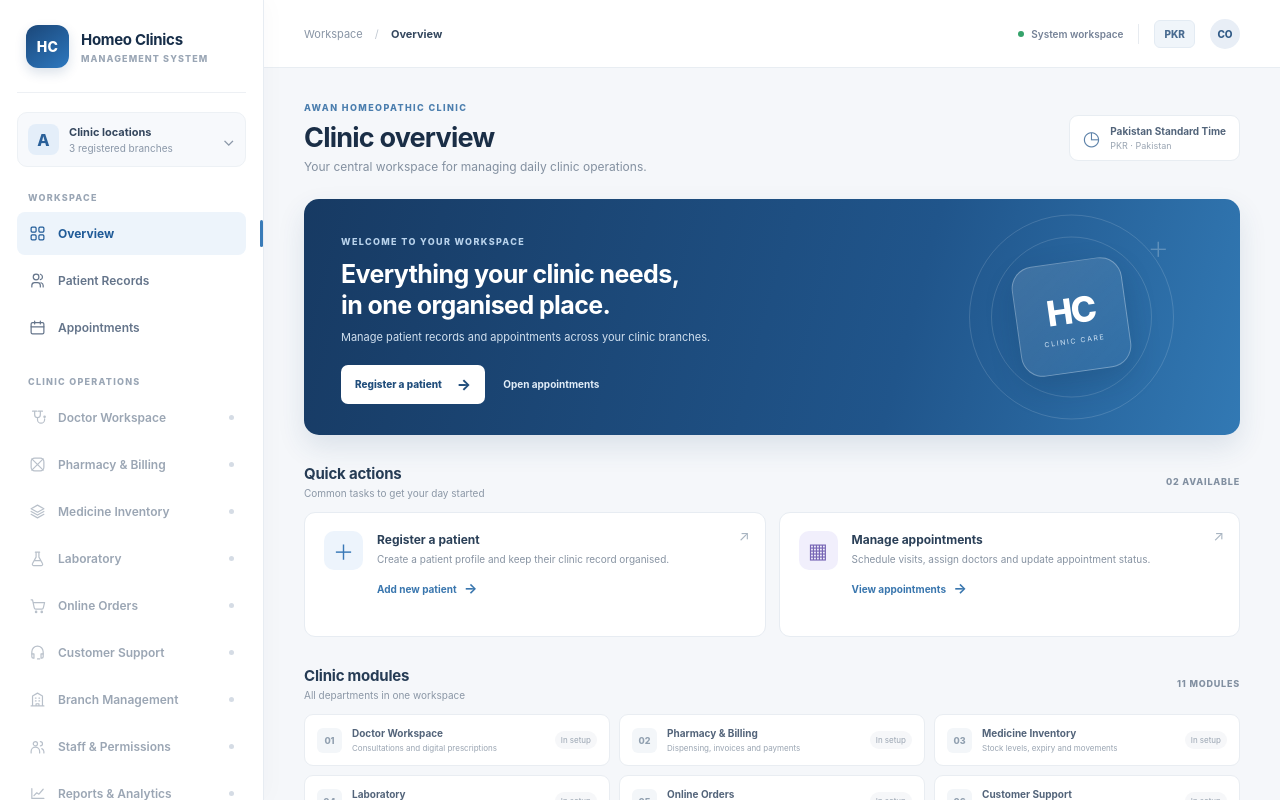
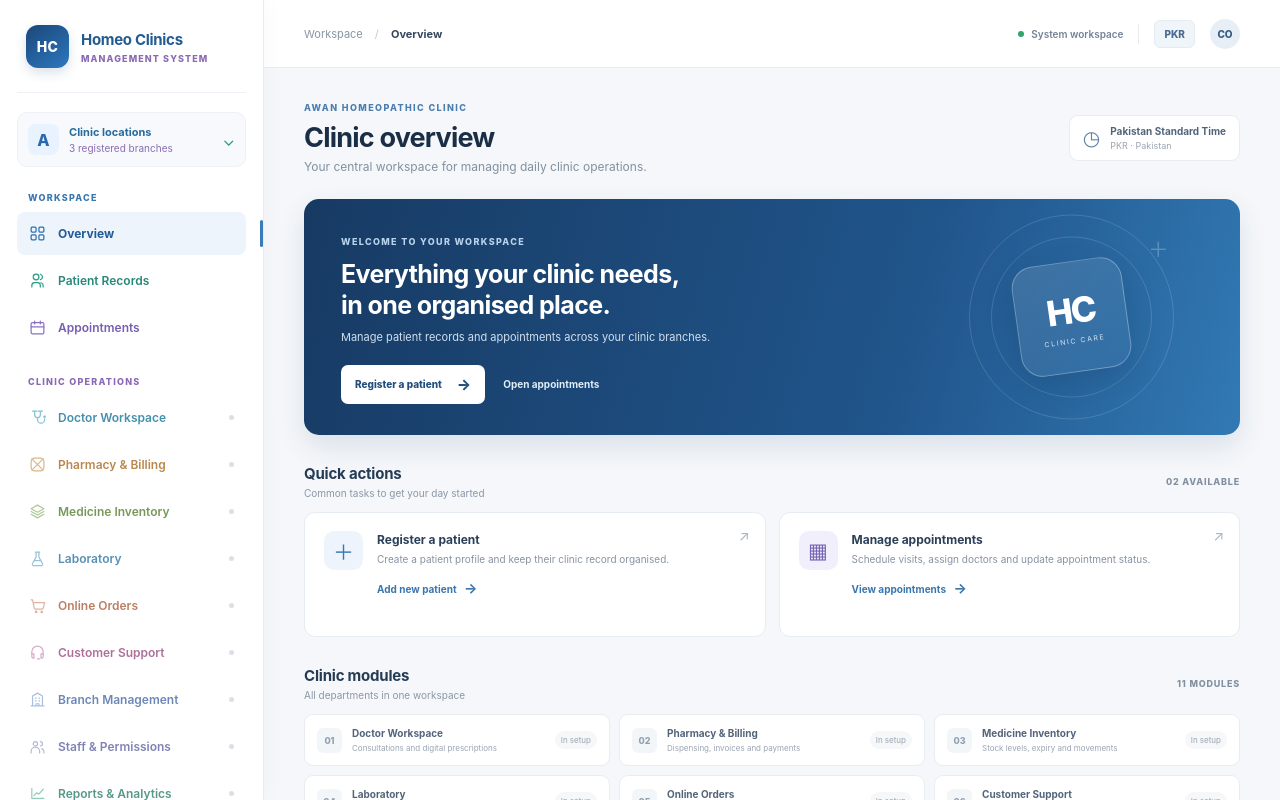
Before and after one commit to servicesalways789-droid/awan-homeopathic-clinic, a Next.js app: page / in a window 1280 px wide. Shown: the top 800 px of the page. Built offline with nearby package versions, Linux system fonts and the light colour scheme.

Commit message:
Colorize sidebar labels and navigation typography

```diff
--- a/src/app/globals.css
+++ b/src/app/globals.css
@@ -163,3 +163,35 @@ body{background:var(--canvas);color:var(--ink);font-family:Inter,ui-sans-serif,s
 .branch-picker select{max-width:100%;overflow:hidden;text-overflow:ellipsis}
 @media(max-width:1100px){.workspace-main{width:calc(100% - 238px);margin-left:238px}.module-work-grid,.patient-work-grid{grid-template-columns:minmax(0,1fr)}}
 @media(max-width:760px){.workspace-main{width:100%;margin-left:0;padding-top:58px}.module-content{padding-left:17px;padding-right:17px}}
+
+/* Sidebar typography colour system */
+.sidebar-brand strong{color:#245b91}
+.sidebar-brand small{color:#8a69b4}
+.sidebar-branch .branch-avatar{background:#e9f2ff;color:#2869ae}
+.sidebar-branch strong{color:#276b9e}
+.sidebar-branch small{color:#8a6db3}
+.sidebar-branch .branch-chevron{color:#279b8b}
+.sidebar-caption{color:#3976ae}
+.modules-caption{color:#8a68b5}
+.sidebar-link{color:#536d8b}
+.sidebar-link .side-icon{color:#6684a7}
+.sidebar-link.menu-overview{color:#2869a8}.sidebar-link.menu-overview .side-icon{color:#397fbd}
+.sidebar-link.menu-patients{color:#278779}.sidebar-link.menu-patients .side-icon{color:#2a9b88}
+.sidebar-link.menu-calendar{color:#775eb1}.sidebar-link.menu-calendar .side-icon{color:#8a70c5}
+.sidebar-link.menu-doctor{color:#2c81a0}.sidebar-link.menu-doctor .side-icon{color:#329bb5}
+.sidebar-link.menu-pharmacy{color:#b07835}.sidebar-link.menu-pharmacy .side-icon{color:#c18a43}
+.sidebar-link.menu-inventory{color:#648b42}.sidebar-link.menu-inventory .side-icon{color:#7aa852}
+.sidebar-link.menu-lab{color:#3f82a8}.sidebar-link.menu-lab .side-icon{color:#559fc1}
+.sidebar-link.menu-orders{color:#b46c4e}.sidebar-link.menu-orders .side-icon{color:#cb8463}
+.sidebar-link.menu-support{color:#a35d8e}.sidebar-link.menu-support .side-icon{color:#bd75a6}
+.sidebar-link.menu-branches{color:#5978aa}.sidebar-link.menu-branches .side-icon{color:#7898c8}
+.sidebar-link.menu-staff{color:#6f72a9}.sidebar-link.menu-staff .side-icon{color:#8b8dc4}
+.sidebar-link.menu-reports{color:#3f8b79}.sidebar-link.menu-reports .side-icon{color:#55a890}
+.sidebar-link.selected{background:#edf4fb;color:#205b98}
+.sidebar-link.selected .side-icon{color:#286eae}
+.sidebar-link.disabled-link{opacity:.88}
+.sidebar-link.disabled-link:hover{background:transparent}
+.sidebar-secure strong{color:#32835a}
+.sidebar-secure small{color:#6e9b7d}
+.sidebar-version{color:#6685a7}
+.sidebar-version span{color:#a27ac5}
```
